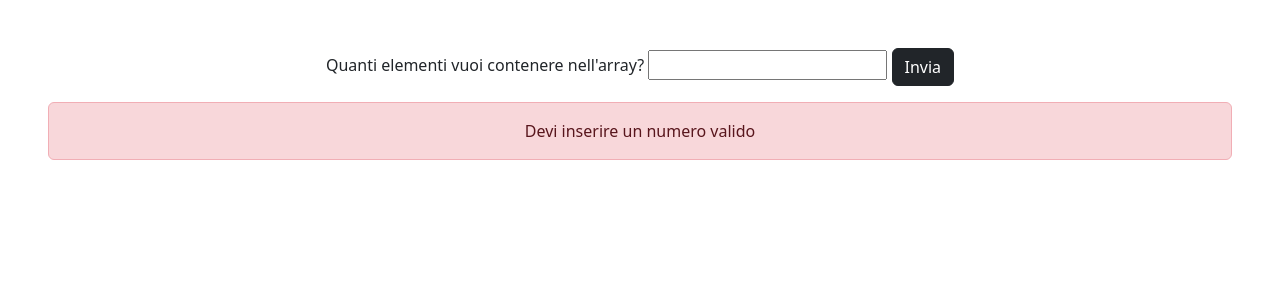
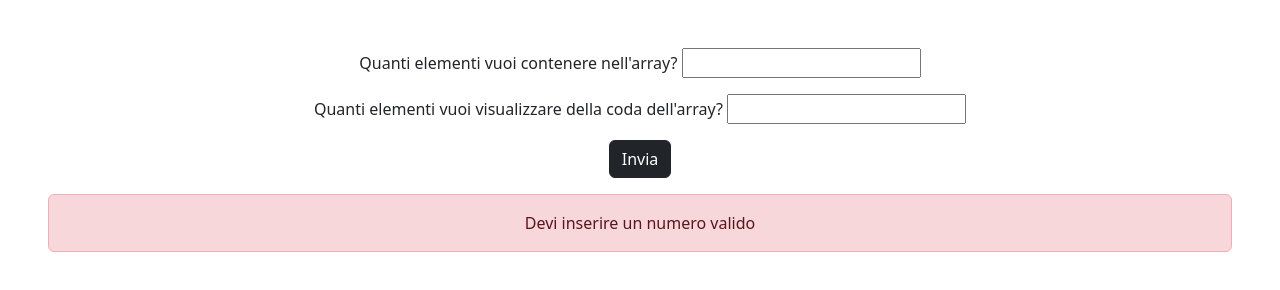
Before and after one commit to matteobonelli/js-jsnacks-blocco-1, a plain HTML site: page array-tail/index.html in a window 1280 px wide. Both pictures are taken after a click on the button "Invia". Drawn offline with nearby package versions, Linux system fonts and the light colour scheme.

Commit message:
now user can input how many elements wants to display from the array

```diff
--- a/array-tail/index.html
+++ b/array-tail/index.html
@@ -9,8 +9,15 @@
 </head>
 <body>
     <div id="text" class="m-5 text-center">
-        <label for="contenitore">Quanti elementi vuoi contenere nell'array?</label>
-        <input type="text" id="contenitore" name="contenitore">
+        <div class="mb-3">
+            <label for="contenitore">Quanti elementi vuoi contenere nell'array?</label>
+            <input type="text" id="contenitore" name="contenitore">
+        </div>
+        <div class="mb-3">
+            <label for="numero-coda">Quanti elementi vuoi visualizzare della coda dell'array?</label>
+            <input type="text" id="numero-coda" name="numero-coda">
+        </div>
+
         <button class="btn btn-dark">Invia</button>
         <div class="alert d-none my-3"></div>
     </div>
--- a/array-tail/js/script.js
+++ b/array-tail/js/script.js
@@ -6,8 +6,9 @@ buttonContenitore.addEventListener('click', function(){
     contenitore = [];
     alertText.classList.remove('alert-danger');
     let inputContenitore = parseInt(document.getElementById('contenitore').value);
-    console.log(inputContenitore);
-    if(isNaN(inputContenitore)){
+    let numeroCodaArray = parseInt(document.getElementById('numero-coda').value);
+    console.log(inputContenitore, numeroCodaArray);
+    if(isNaN(inputContenitore) || isNaN(numeroCodaArray) || numeroCodaArray > inputContenitore){
         alertText.innerText = 'Devi inserire un numero valido';
         alertText.classList.add('alert-danger');
 
@@ -18,7 +19,7 @@ buttonContenitore.addEventListener('click', function(){
         }
         console.log(contenitore);
         alertText.innerText = `Gli ultimi elementi della tua lista sono:
-     ${contenitore.slice(contenitore.length - 5, contenitore.length)}`;
+     ${contenitore.slice(contenitore.length - numeroCodaArray, contenitore.length)}`;
         alertText.classList.add('alert-success');
     }
     alertText.classList.remove('d-none');
```
